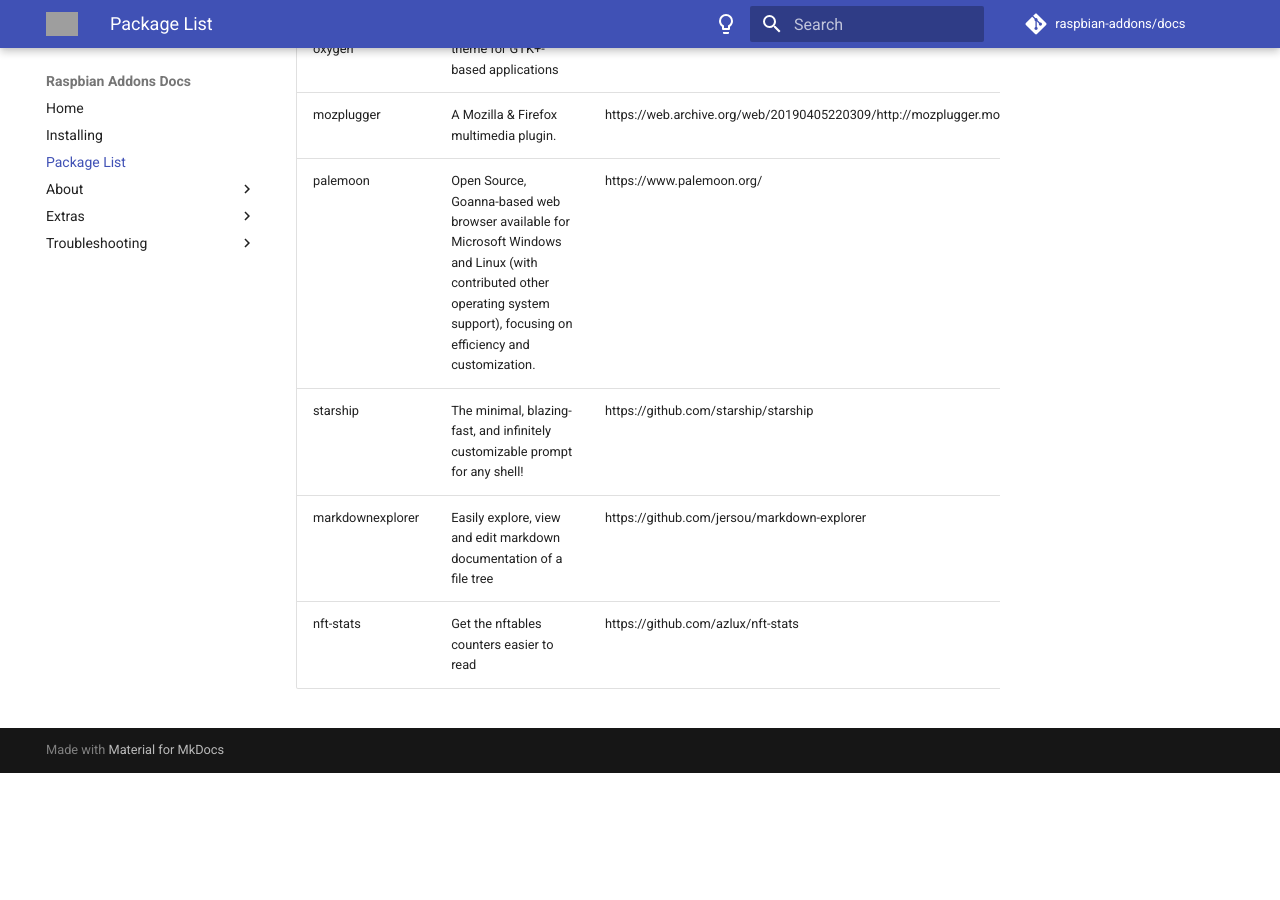
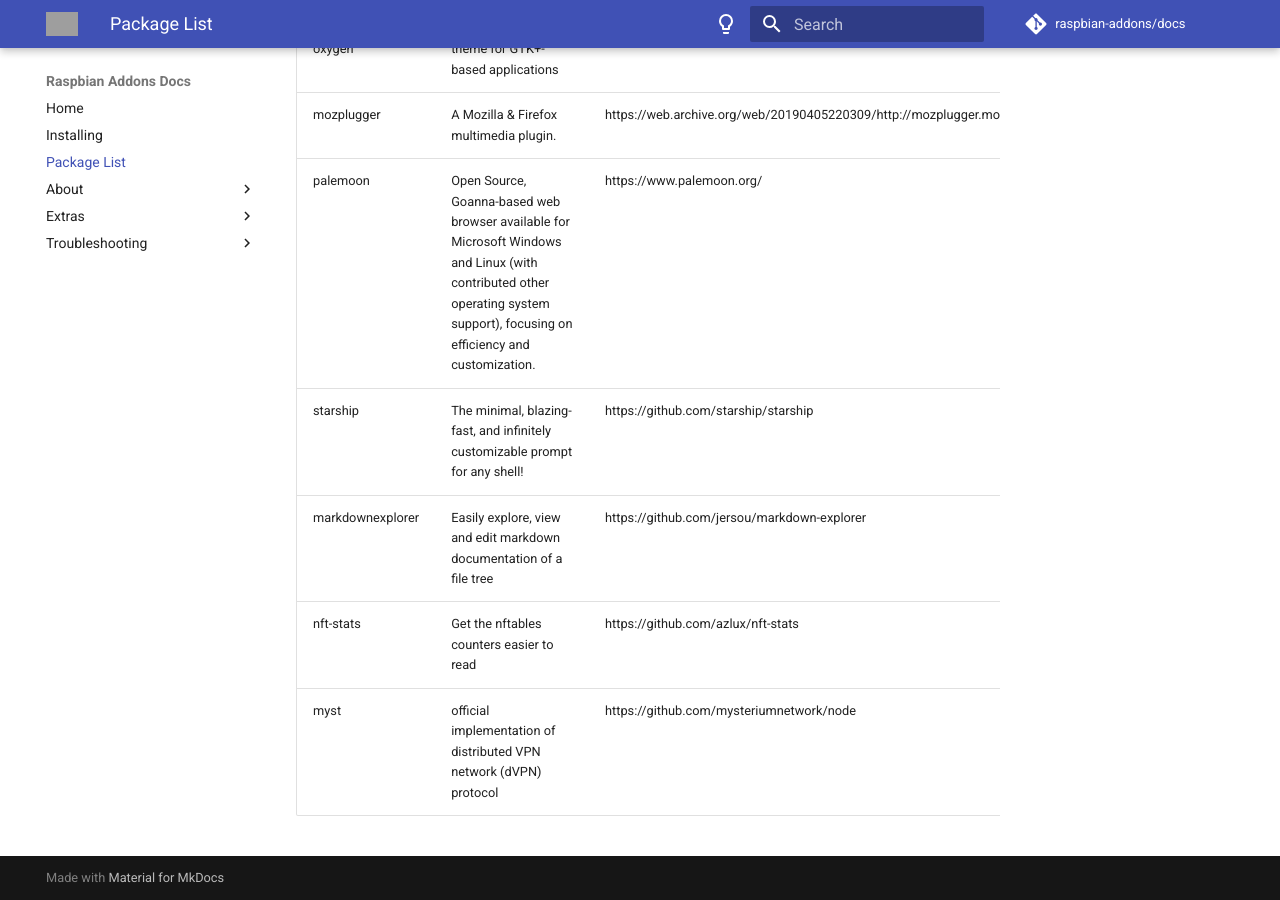
Before and after one commit to raspbian-addons/docs, an MkDocs documentation site: the page built from docs/package-list.md, in a window 1280 px wide and 900 px high, scrolled down 17636 px. Built offline with MkDocs 1.6.1 and Material for MkDocs 9.7.7, drawn with Linux system fonts in a browser that asks for light colours; comment, search, counter and statistics services are not loaded; before the commit the page ends 18409 px from its top, so only the background shows below that; grey boxes are pictures that could not be loaded.

Commit message:
add myst package

```diff
--- a/docs/package-list.md
+++ b/docs/package-list.md
@@ -219,3 +219,4 @@
 | starship | The minimal, blazing-fast, and infinitely customizable prompt for any shell! | https://github.com/starship/starship |
 | markdownexplorer | Easily explore, view and edit markdown documentation of a file tree | https://github.com/jersou/markdown-explorer |
 | nft-stats | Get the nftables counters easier to read | https://github.com/azlux/nft-stats |
+| myst | official implementation of distributed VPN network (dVPN) protocol | https://github.com/mysteriumnetwork/node |
```
